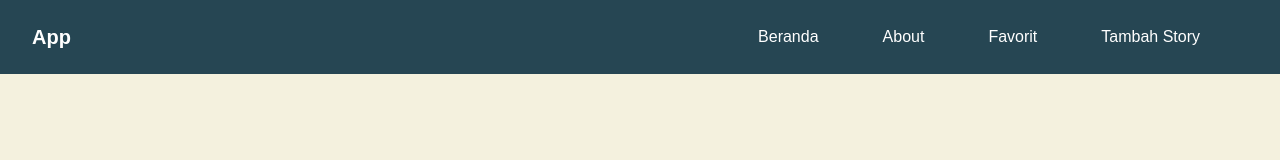
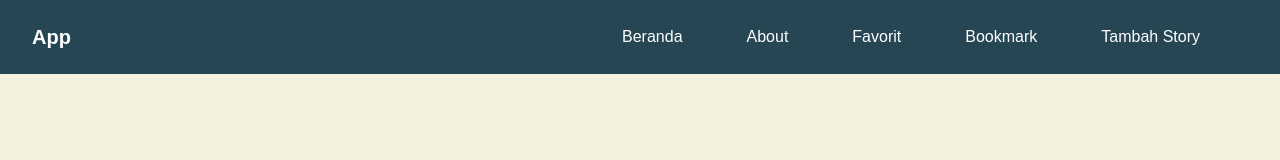
Before and after one commit to ardianto29/story-dicoding, a website built with Vite: page src/index.html in a window 1280 px wide. Built offline with nearby package versions, Linux system fonts and the light colour scheme.

Commit message:
Add bookmark link to navigation menu

```diff
--- a/src/index.html
+++ b/src/index.html
@@ -38,6 +38,7 @@
             <li><a href="#/">Beranda</a></li>
             <li><a href="#/about">About</a></li>
             <li><a href="#/favorites">Favorit</a></li>
+            <li><a href="#/bookmarks">Bookmark</a></li>
             <li><a href="#/add-story">Tambah Story</a></li>
           </ul>
         </nav>
```
